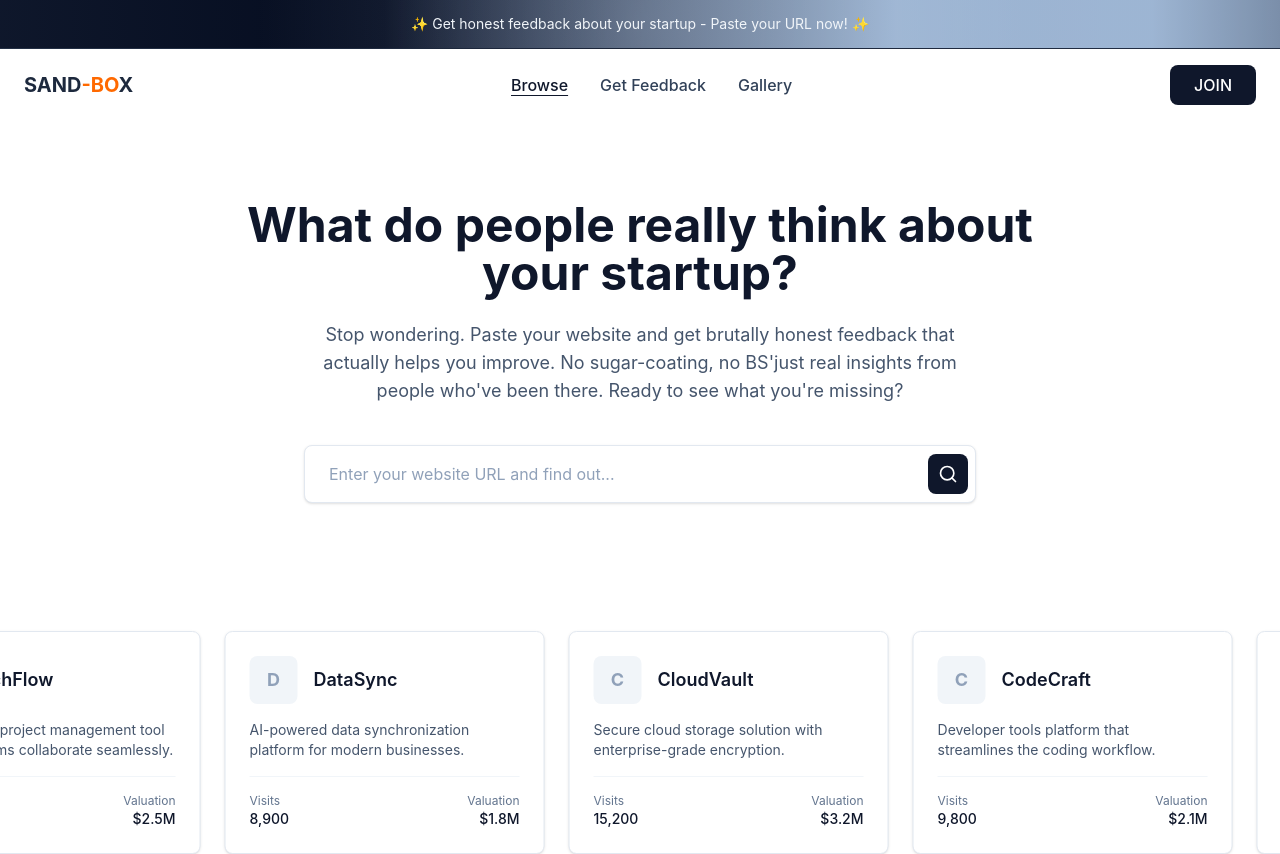
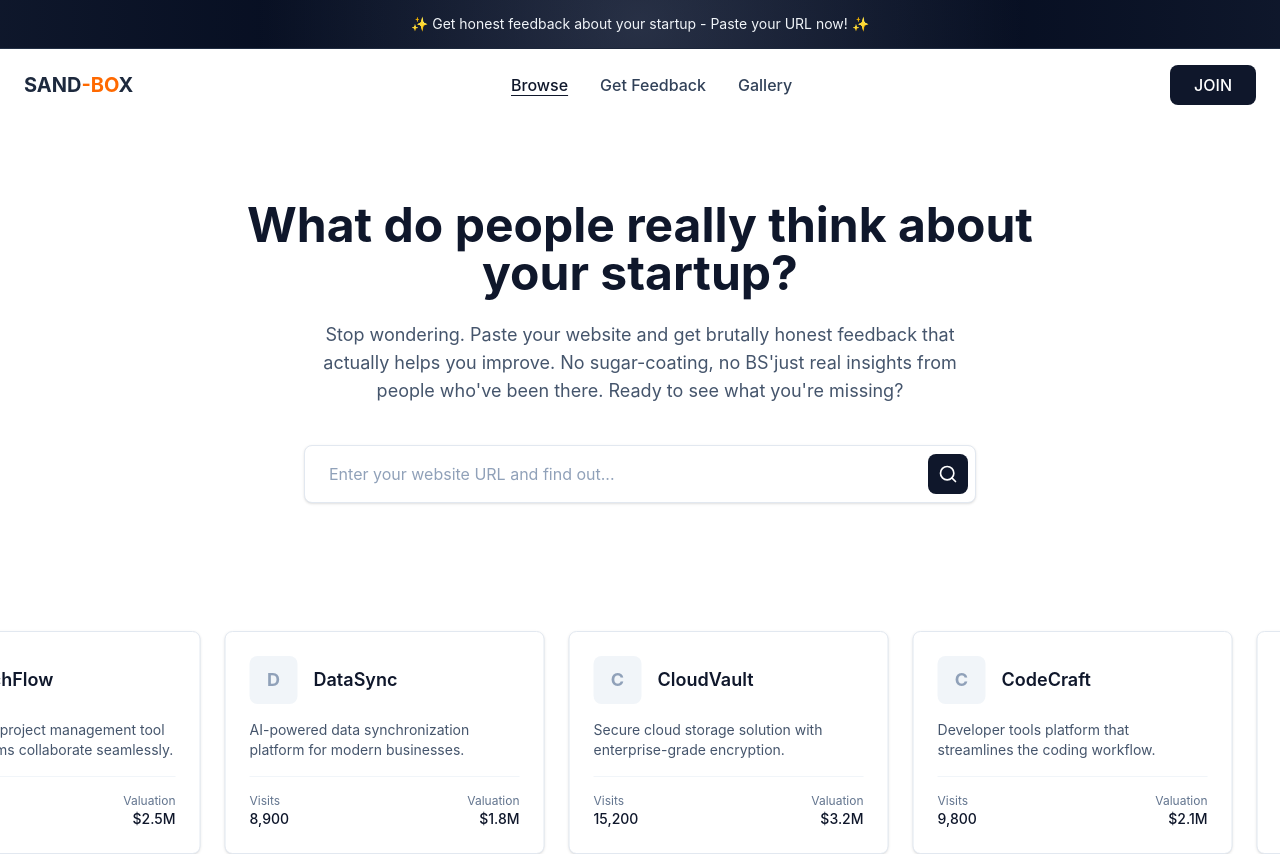
Before and after one commit to fluvosoft/SandboxBD, a Next.js app: page / in a window 1280 px wide. Shown: the top 854 px of the page. Built offline with nearby package versions, Linux system fonts and the light colour scheme.

Commit message:
flash time increased

```diff
--- a/src/app/globals.css
+++ b/src/app/globals.css
@@ -14,7 +14,7 @@ body {
 }
 
 .animate-announcement-flash {
-  animation: announcement-flash 1s linear infinite;
+  animation: announcement-flash 3s linear infinite;
 }
 
 @keyframes scroll-right {
```
